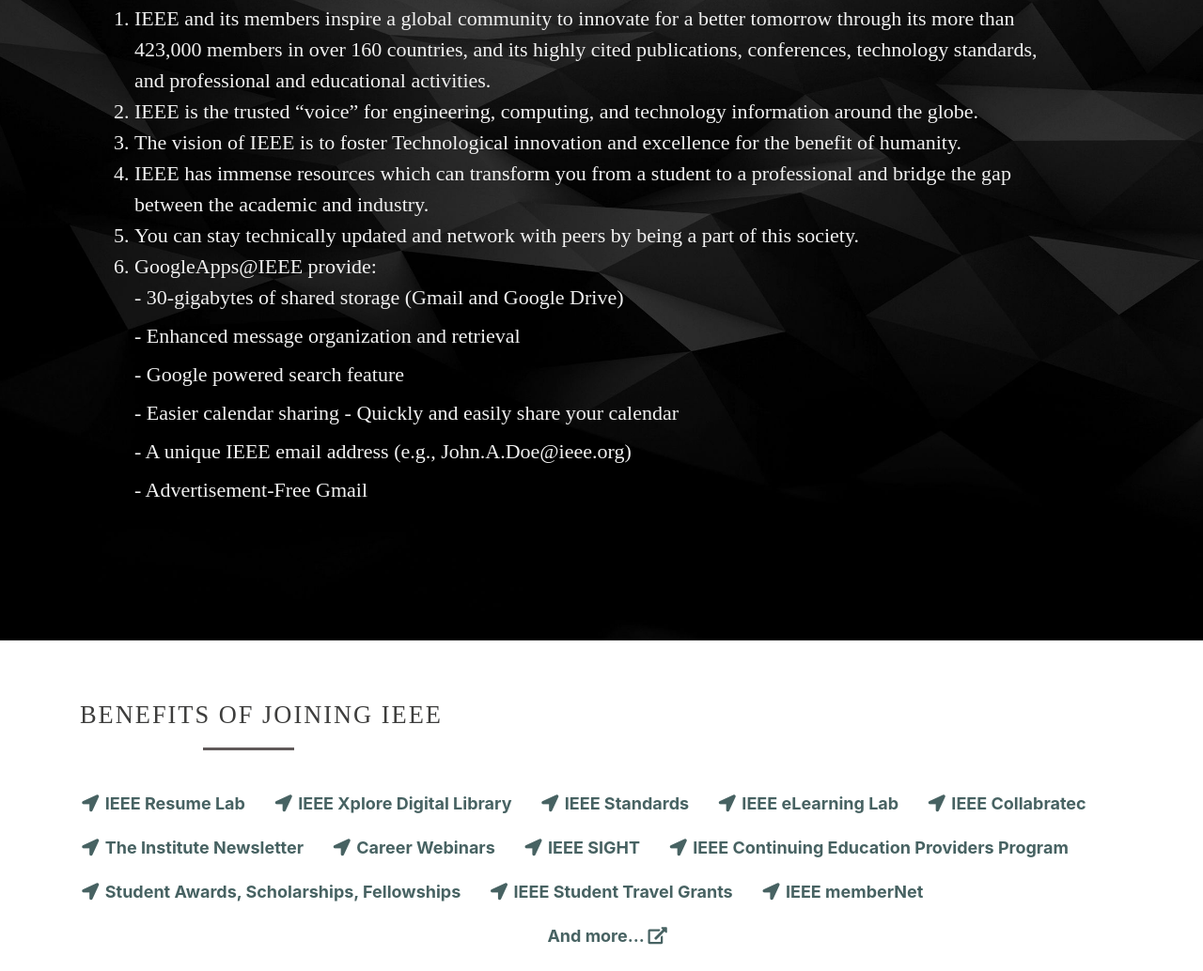
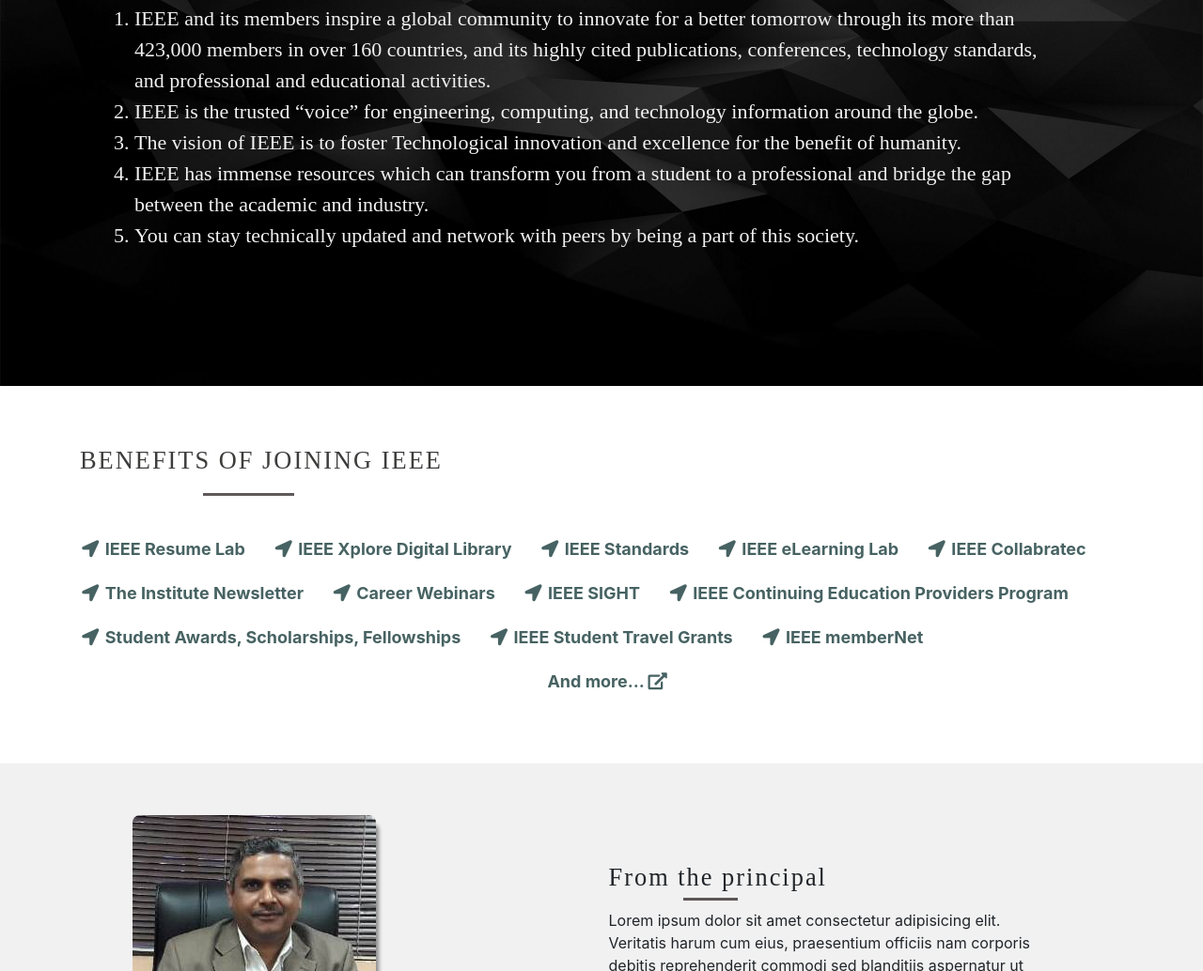
Before and after one commit to ieee-gec-sb/Project-Oslo, a plain HTML site: page index.html in a window 1280 px wide. Shown: the part 1443-2477 px from the top of the page at 94% size. Drawn offline with nearby package versions, Linux system fonts and the light colour scheme.

Commit message:
Update index.html

```diff
--- a/index.html
+++ b/index.html
@@ -196,14 +196,6 @@
 		<li>The vision of IEEE is to foster Technological innovation and excellence for the benefit of humanity.</li>
 		<li>IEEE has immense resources which can transform you from a student to a professional and bridge the gap between the academic and industry.</li>
 		<li>You can stay technically updated and network with peers by being a part of this society.</li>
-		<li><dl>GoogleApps@IEEE provide:
-			<dd>-	30-gigabytes of shared storage (Gmail and Google Drive)</dd>
-			<dd>-	Enhanced message organization and retrieval</dd>
-			<dd>-	Google powered search feature</dd>
-			<dd>-	Easier calendar sharing - Quickly and easily share your calendar</dd>
-			<dd>-	A unique IEEE email address (e.g., John.A.Doe@ieee.org)</dd>
-			<dd>-	Advertisement-Free Gmail</dd>
-		</dl></li>
 	</ol></p>
         </div>
     </section>
```
